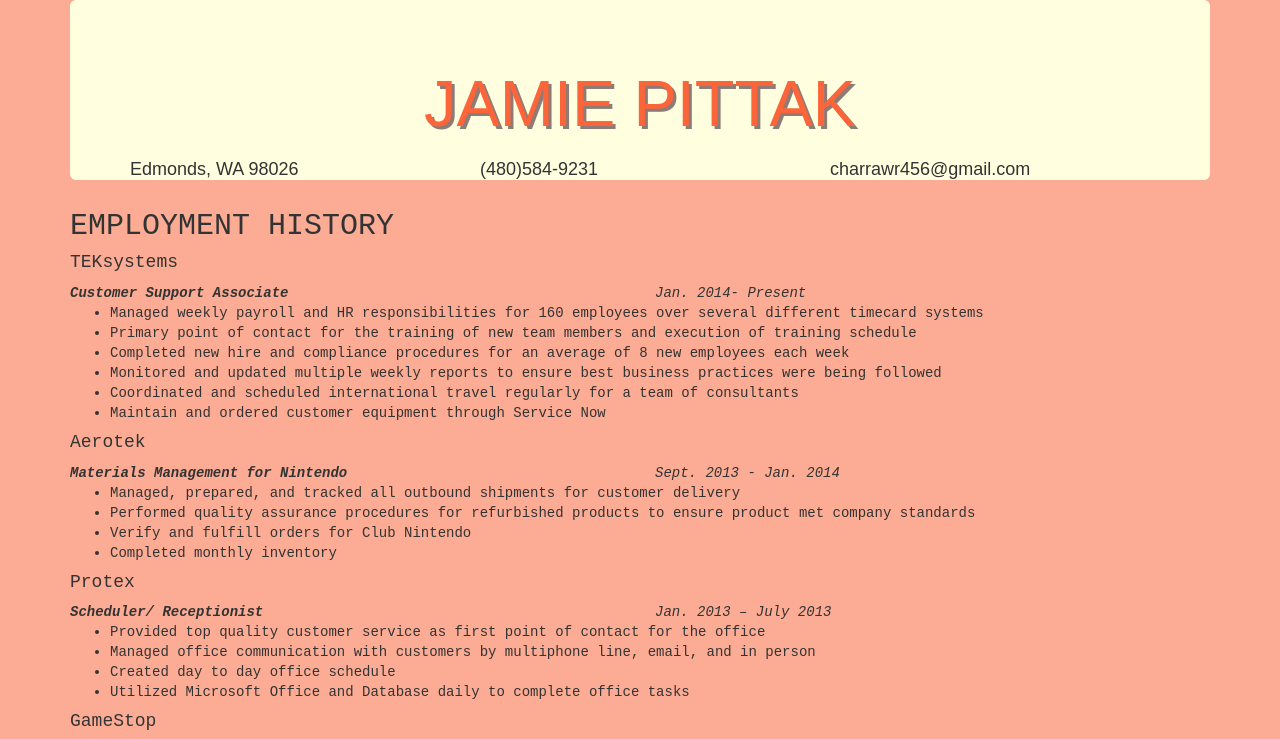
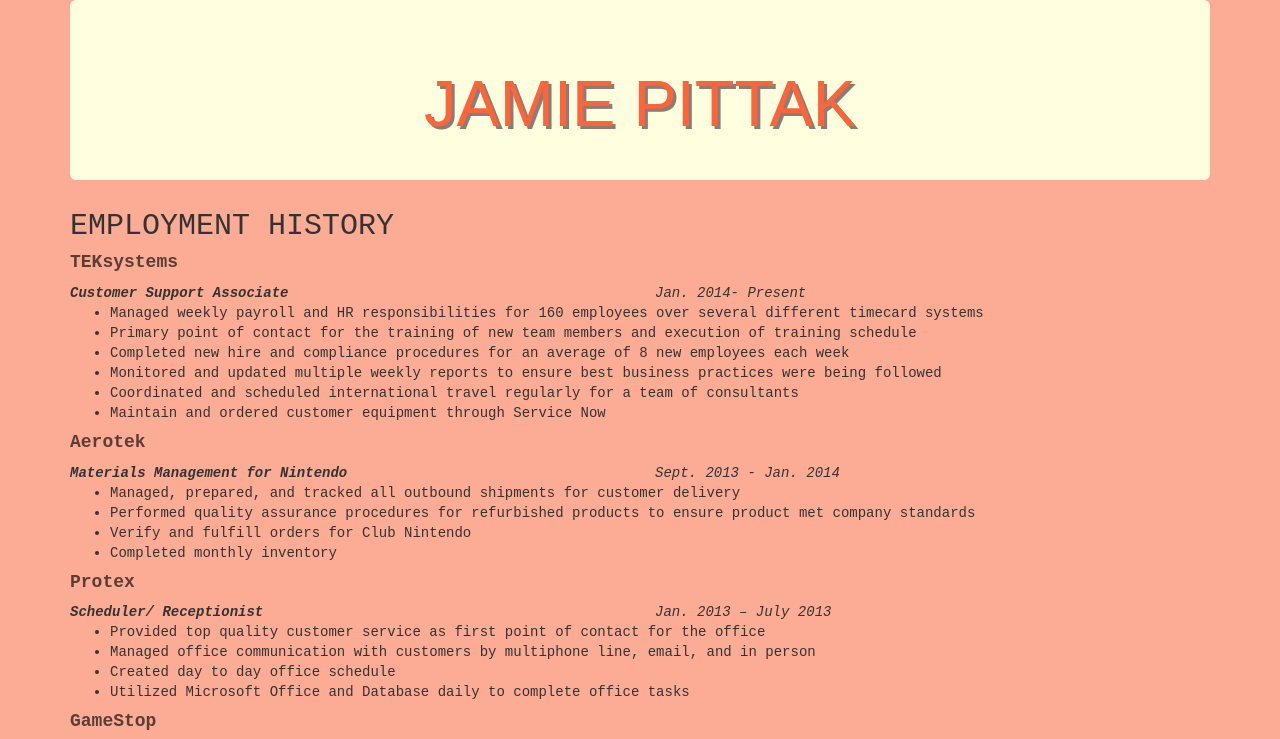
Before and after one commit to charRAWR456/portfolio-webpage, a plain HTML site: page experience.html in a window 1280 px wide. Shown: the top 739 px of the page. Drawn offline with nearby package versions, Linux system fonts and the light colour scheme.

Commit message:
add font style to work place on resume

```diff
--- a/css/styles.css
+++ b/css/styles.css
@@ -32,3 +32,8 @@
 .project-list{
   font-weight: bold;
 }
+
+.resume{
+  font-weight: bold;
+  color:#5b3d34;
+}
--- a/experience.html
+++ b/experience.html
@@ -10,21 +10,10 @@
     <body>
       <div class="jumbotron">
         <h1>JAMIE PITTAK</h1>
-        <div class="row">
-          <div class="col-md-4">
-            <h4>Edmonds, WA 98026</h4>
-          </div>
-          <div class="col-md-4">
-            <h4>(480)584-9231</h4>
-          </div>
-          <div class="col-md-4">
-            <h4>charrawr456@gmail.com</h4>
-          </div>
-        </div>
       </div>
 
     <h2>EMPLOYMENT HISTORY</h2>
-    <h4>TEKsystems</h4>
+    <h4 class="resume">TEKsystems</h4>
     <div class="row">
       <div class="col-md-6">
         <em><strong>Customer Support Associate</strong></em>
@@ -42,7 +31,7 @@
       <li>Maintain and ordered customer equipment through Service Now</li>
     </ul>
 
-    <h4>Aerotek</h4>
+    <h4 class="resume">Aerotek</h4>
     <div class="row">
       <div class="col-md-6">
         <em><strong>Materials Management for Nintendo</strong></em>
@@ -58,7 +47,7 @@
     <li>Completed monthly inventory</li>
     </ul>
 
-    <h4>Protex</h4>
+    <h4 class="resume">Protex</h4>
     <div class="row">
       <div class="col-md-6">
         <em><strong>Scheduler/ Receptionist</strong></em>
@@ -74,7 +63,7 @@
       <li>Utilized Microsoft Office and Database daily to complete office tasks</li>
     </ul>
 
-    <h4>GameStop</h4>
+    <h4 class="resume">GameStop</h4>
     <div class="row">
       <div class="col-md-6">
         <em><strong>Lead Game Advisor</strong></em>
```
